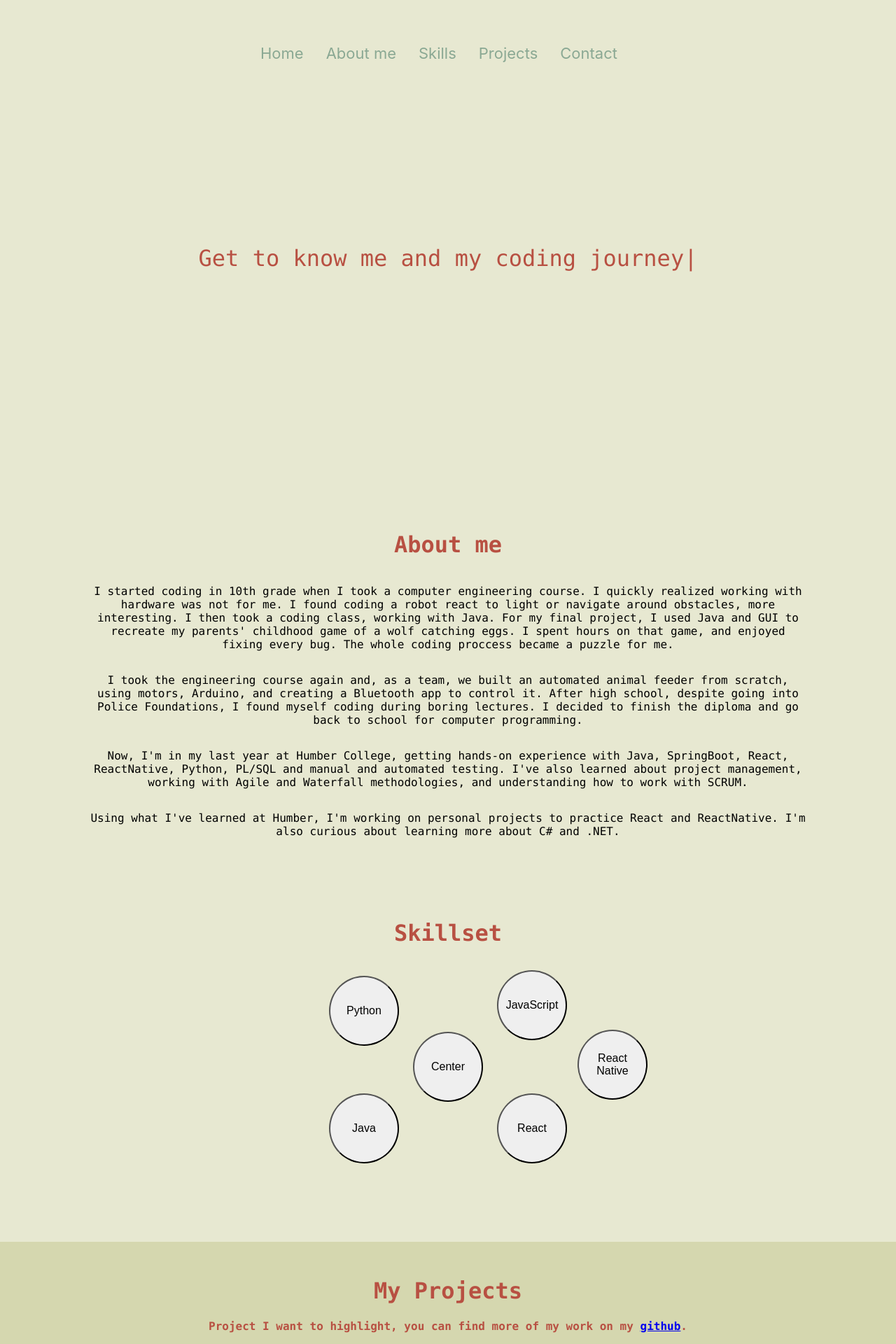
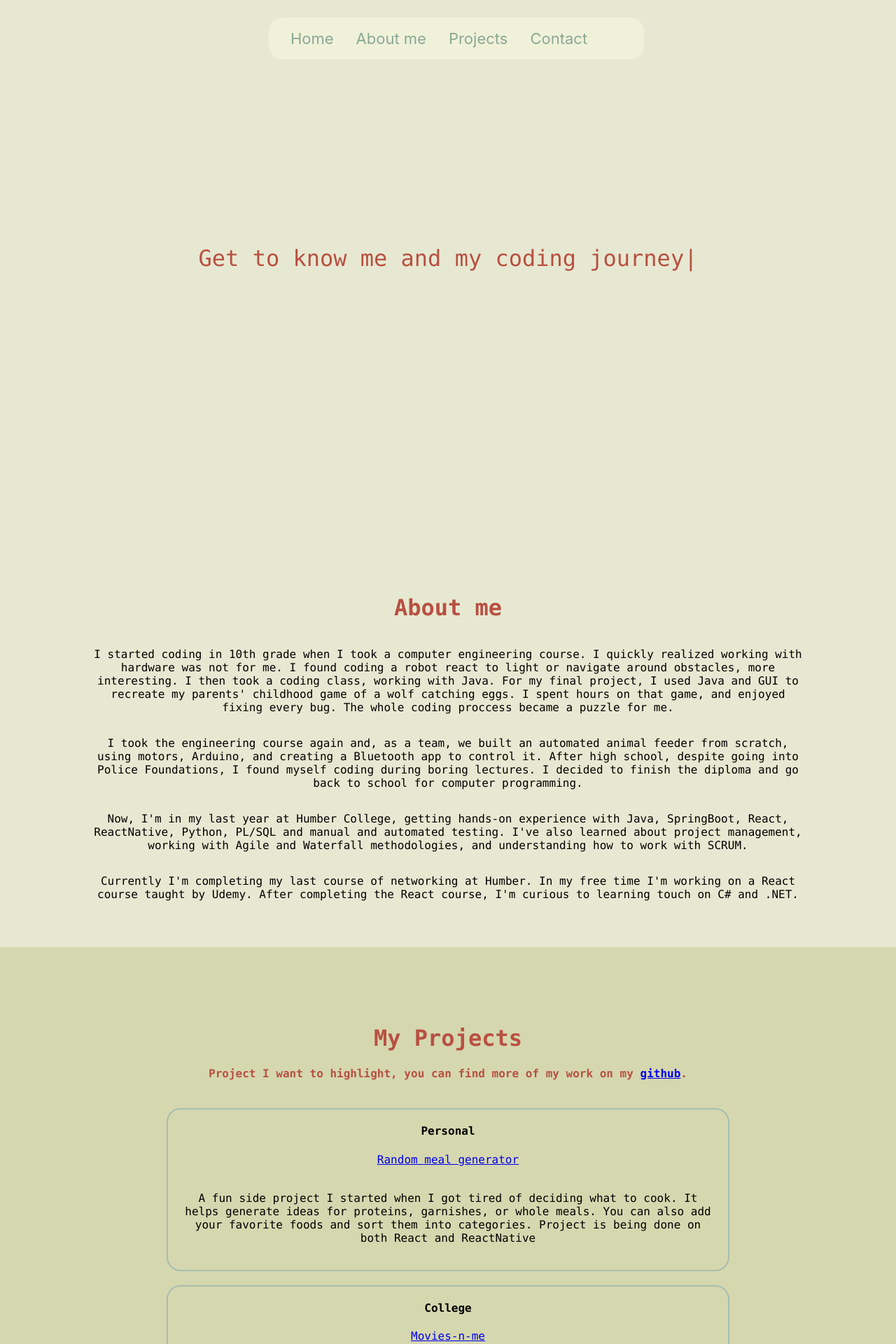
Before and after one commit to yuliaFl/portfolioWebsite, a React (Create React App) app in the folder proj/: page / in a window 1280 px wide. Shown: the top 1920 px of the page at 70% size. Built offline with nearby package versions, Linux system fonts and the light colour scheme.

Commit message:
changed css in navbar, cards. Added text to section about

```diff
--- a/proj/src/App.css
+++ b/proj/src/App.css
@@ -10,49 +10,6 @@
   justify-content: center;
   font-size: calc(10px + 2vmin);
   color: white;
-}
-
-.nav-links a {
-  color: blue;
-  text-decoration: none;
-  transition: color 0.3s ease;
-}
-
-.nav-links a:hover {
-  color: #B85042;
-}
-
-.navbar {
-  position: fixed;
-  width: 100%;
-  background-color: #E7E8D1;
-  color: #fff;
-  justify-content: space-between;
-  align-items: center;
-  padding: 12px;
-  text-align: center;
-  z-index: 100;
-  font-size: 22px;
-  padding-top: 50px;
-}
-
-.nav-links {
-  list-style: none;
-  display: flex;
-  gap: 16px;
-  margin: 5px;
-  padding: 0 50px 0 0;
-  justify-content: center;
-  align-items: center;
-}
-
-.nav-links li {
-  padding: 8px;
-}
-
-.nav-links li a {
-  color:#8AA893;
-  text-decoration: none;
 }
 
 main {
@@ -79,6 +36,7 @@ main {
   margin-left: 10%;
   margin-right: 10%;
   font-family: Monaco;
+  padding-top:90px;
 }
 
 .About-Header {
@@ -88,47 +46,10 @@ main {
   align-items: left;
 }
 
-.cardStyle {
-  border: 2px solid #a7beae;
-  padding: 15px;
-  max-width: 800px;
-  border-radius: 20px;
-  position: relative;
-  margin: 15px auto;
-  margin-left: 10%;
-  margin-right: 10%;
-  justify-content: center;
-  align-items: center;
-}
-
-.card-group-horizontal {
-  display: flex;
-  flex-wrap: wrap;
-  justify-content: space-between;
-  justify-content: center;
-  align-items: center;
-}
-
 .footerLinkImg{
   width: 50px;
   height: 50px;
   padding: 12px;
-}
-
-.projects{
-  padding-top: 30px;
-  padding-bottom: 100px;
-  justifyContent: 'center';
-  alignItems: 'center';
-  background-color: #D5D7AF;
-  font-family: Monaco ;
-
-}
-
-.Projects-Header{
-  color: #B85042;
-  margin-left: 10%;
-  margin-right: 10%;
 }
 
 .contact {
--- a/proj/src/App.js
+++ b/proj/src/App.js
@@ -13,7 +13,6 @@ function App() {
       <Navbar />
       <Home/>
       <About/>
-      <Skills/>
       <Projects/>
       <Contact/>
     </div>
--- /dev/null
+++ b/proj/src/Navbar.css
@@ -0,0 +1,35 @@
+.nav-links a:hover {
+    color: #B85042;
+}
+
+.navbar {
+    position: fixed;
+    width: 40%;
+    background-color: #F0F1D9;
+    justify-content: space-between;
+    align-items: center;
+    text-align: center;
+    padding: 12px;
+    z-index: 100;
+    font-size: 22px;
+    border-radius: 20px;
+    margin-left: 30%;
+    margin-right: 30%;
+    margin-top:25px;
+}
+
+.nav-links {
+    list-style: none;
+    display: flex;
+    gap: 16px;
+    margin: 5px;
+    padding: 0 50px 0 0;
+    justify-content: center;
+    align-items: center;
+}
+
+.nav-links li a {
+    color: #8AA893;
+    text-decoration: none;
+    padding: 8px;
+}
--- a/proj/src/about.js
+++ b/proj/src/about.js
@@ -30,9 +30,9 @@ const About = () => {
         with SCRUM.{" "}
       </p>
       <p>
-        Using what I've learned at Humber, I'm working on personal projects to
-        practice React and ReactNative. I'm also curious about learning more
-        about C# and .NET.
+        Currently I'm completing my last course of networking at Humber.
+        In my free time I'm working on a React course taught by Udemy.
+        After completing the React course, I'm curious to learning touch on C# and .NET.
       </p>
     </div>
   );
--- a/proj/src/navbar.js
+++ b/proj/src/navbar.js
@@ -1,3 +1,4 @@
+import "./Navbar.css";
 
 function Navbar() {
   return (
@@ -5,7 +6,6 @@ function Navbar() {
       <ul className="nav-links">
         <li><a href="#Home">Home</a></li>
         <li><a href="#About">About me</a></li>
-        <li><a href="#Skills">Skills</a></li>
         <li><a href="#Projects">Projects</a></li>
         <li><a href="#Contact">Contact</a></li>
       </ul>
--- /dev/null
+++ b/proj/src/projects.css
@@ -0,0 +1,28 @@
+.projects {
+    padding-top: 90px;
+    padding-bottom: 100px;
+    justify-content: center;
+    align-items: center;
+    background-color: #d5d7af;
+    font-family: Monaco;
+  }
+
+  .Projects-Header {
+    color: #b85042;
+    text-align: center;
+  }
+
+  .cardText {
+    padding: 20px;
+  }
+
+  .cardStyle {
+    border: 2px solid #a7beae;
+    max-width: 800px;
+    border-radius: 20px;
+    position: relative;
+    justify-content: center;
+    align-items: center;
+    margin: 0 auto;
+    margin-bottom: 20px;
+  }
--- a/proj/src/projects.js
+++ b/proj/src/projects.js
@@ -1,14 +1,16 @@
 import React from "react";
 import Card from "react-bootstrap/Card";
+import "./projects.css";
+
 const Projects = () => {
   return (
     <div id="Projects" className="projects">
       <div className="Projects-Header">
         <h1>My Projects</h1>
-        <h4>
-          Project I want to highlight, you can find more of my work on my{" "}
-          <a href="https://github.com/yuliaFl">github</a>.
-        </h4>
+          <h4>
+            Project I want to highlight, you can find more of my work on my{" "}
+            <a href="https://github.com/yuliaFl">github</a>.
+          </h4>
       </div>
       <br></br>
       <div className="cardStyle">
@@ -18,7 +20,7 @@ const Projects = () => {
             <a href="https://github.com/yuliaFl/RandomDishGenerator_Web">
               <Card.Title>Random meal generator</Card.Title>
             </a>
-            <Card.Text>
+            <Card.Text className="cardText">
               A fun side project I started when I got tired of deciding what to
               cook. It helps generate ideas for proteins, garnishes, or whole
               meals. You can also add your favorite foods and sort them into
@@ -34,7 +36,7 @@ const Projects = () => {
             <a href="https://github.com/yuliaFl/CPAN213_Movies-n-Me">
               <Card.Title>Movies-n-me</Card.Title>
             </a>
-            <Card.Text>
+            <Card.Text className="cardText">
               As a team built a movie searching ReactNative app. User is greater
               with a logo, and a loading bar, moving onto homepage with an
               option of register, login in, or guest. Once logged in, has option
@@ -51,7 +53,7 @@ const Projects = () => {
             <a href="https://github.com/yuliaFl/Python_Humber/tree/main/bookstore">
               <Card.Title>Bookstore</Card.Title>
             </a>
-            <Card.Text>
+            <Card.Text className="cardText">
               Python Django project, involving working with routes, links,
               templates, inheritance, models, POST, and GET. Admin access is
               provided to view all profiles and control book data. Users have
@@ -69,7 +71,7 @@ const Projects = () => {
             <a href="https://github.com/yuliaFl/CPAN144_WordFinder">
               <Card.Title>WordFinder</Card.Title>
             </a>
-            <Card.Text>
+            <Card.Text className="cardText">
               As a team built a customized dictionary and thesaurus React app.
               Given an input, the user can search up a word which returns a wide
               range of data to provide a comprehensive result about the
@@ -85,7 +87,7 @@ const Projects = () => {
             <a href="https://github.com/yuliaFl/SpringBootFinal">
               <Card.Title>Distribution Center</Card.Title>
             </a>
-            <Card.Text>
+            <Card.Text className="cardText">
               With a partner built a distribution center as a final project.
               Worked with SpringBoot, Java, Html, CSS, Bootstrap, PostgreSQL.
               User has a choice to login as an admin, guest, manager. Admin
```
Also changed, not shown: 1 other file (tests, documents, lock files or other folders).
